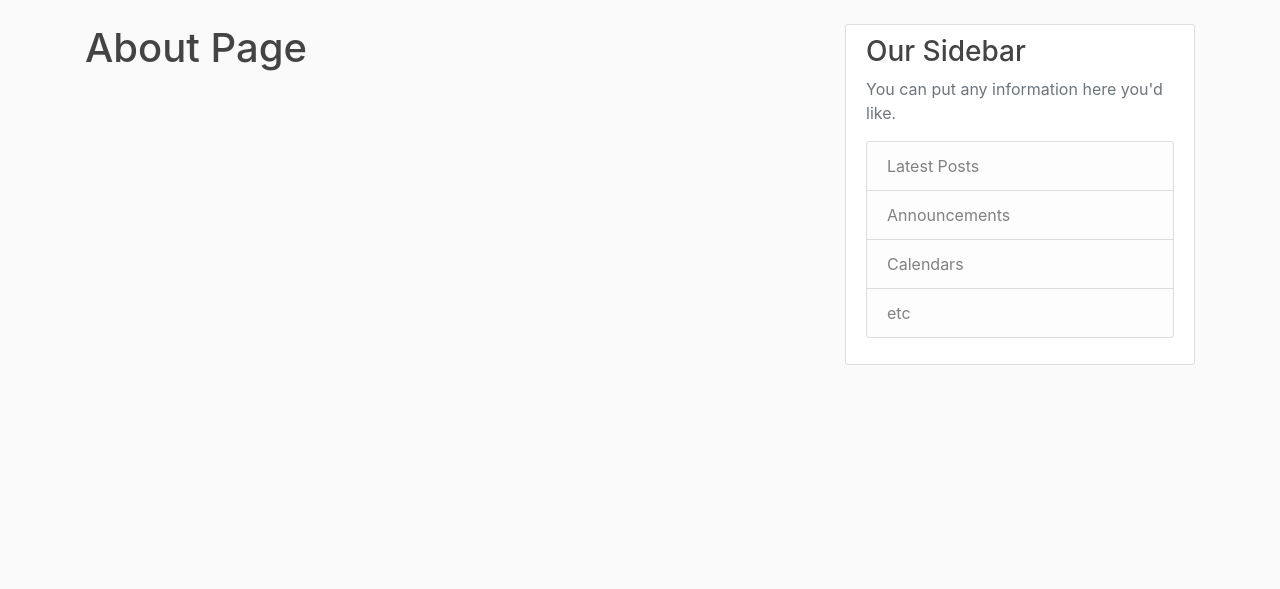
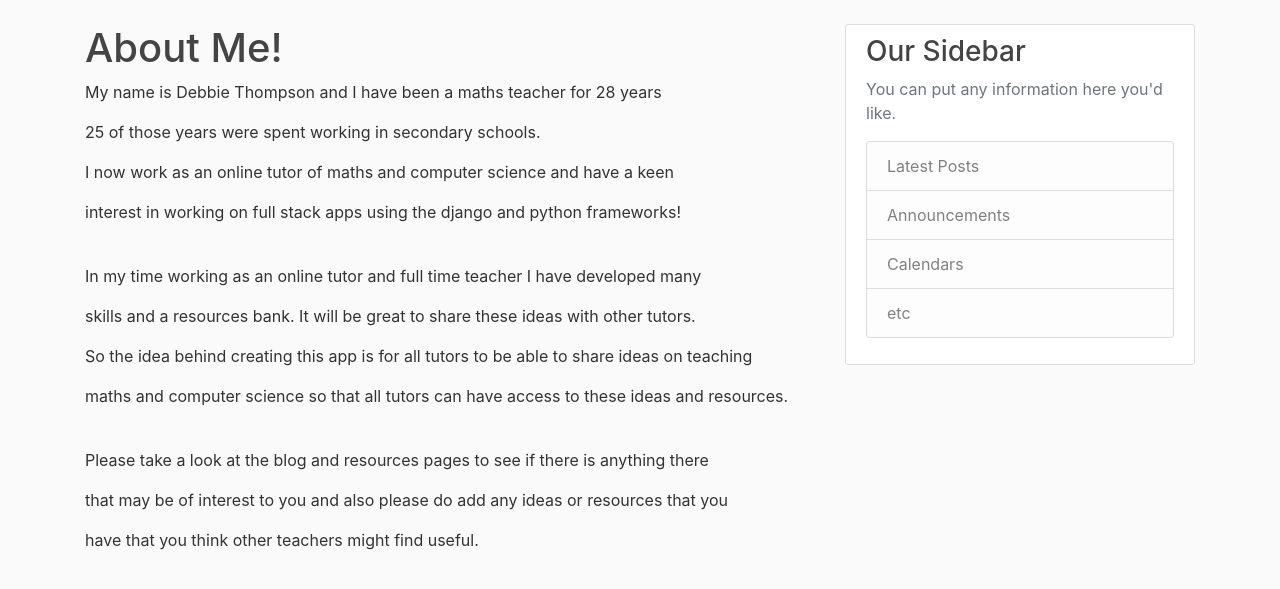
Before and after one commit to debbiect246/tutorblog, a Django app: page /about/ in a window 1280 px wide. Shown: the part 56-645 px from the top of the page. Run offline with Django 3.2, Linux system fonts and the light colour scheme; some libraries are stand-ins or nearby versions.

Commit message:
added info to about me page

```diff
--- a/blog/templates/blog/about.html
+++ b/blog/templates/blog/about.html
@@ -1,4 +1,18 @@
 {% extends "blog/base.html" %}
 {% block content %}
-    <h1>About Page</h1>
+    <h1>About Me!</h1>
+
+    <p>My name is Debbie Thompson and I have been a maths teacher for 28 years</p>
+    <p>25 of those years were spent working in secondary schools.</p>
+    <p>I now work as an online tutor of maths and computer science and have a keen</p>
+    <p>interest in working on full stack apps using the django and python frameworks!</p>
+    <br>
+    <p>In my time working as an online tutor and full time teacher I have developed many</p>
+    <p>skills and a resources bank.  It will be great to share these ideas with other tutors.</p>
+    <p>So the idea behind creating this app is for all tutors to be able to share ideas on teaching</p>
+    <p>maths and computer science so that all tutors can have access to these ideas and resources.</p>
+    <br>
+    <p>Please take a look at the blog and resources pages to see if there is anything there</p>
+    <p>that may be of interest to you and also please do add any ideas or resources that you</p>
+    <p>have that you think other teachers might find useful.</p>
 {% endblock content %}
```
